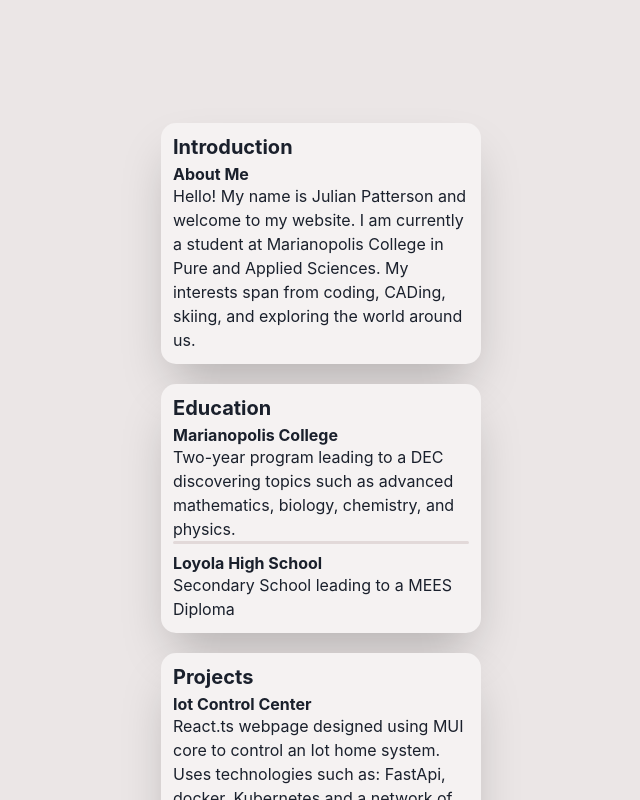
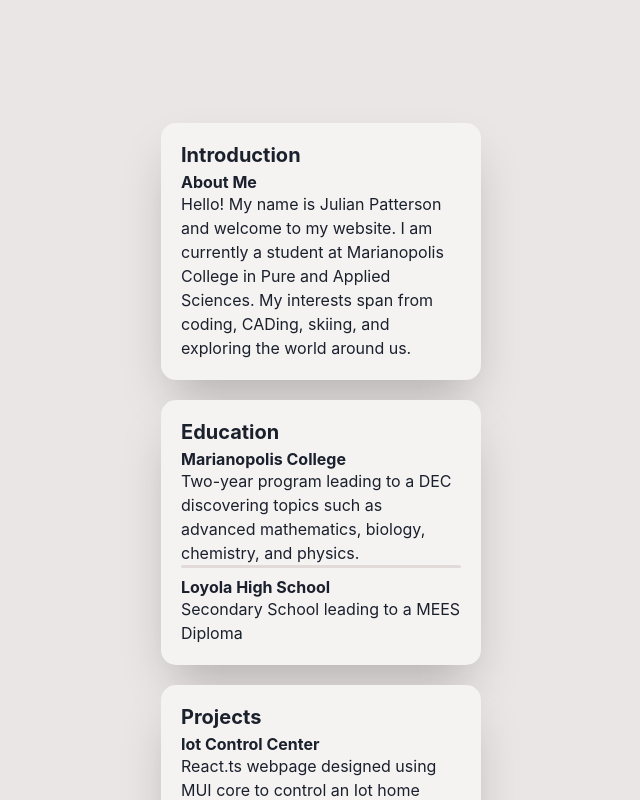
Before and after one commit to julian-patterson/julian-patterson.github.io, a React (Create React App) app: page / in a window 1280 px wide. Shown: the part 640-1440 px from the top of the page, without its empty margins (319-959 px from the left). Built offline with nearby package versions, Linux system fonts and the light colour scheme.

Commit message:
trying something else

```diff
--- a/src/Components/Body/Cards/Components/AnimatedCard.tsx
+++ b/src/Components/Body/Cards/Components/AnimatedCard.tsx
@@ -8,6 +8,7 @@
   body: any;
   animationOffset: any;
   footer?: any;
+  visibility: boolean;
 }
 
 const HiddenCard = styled(Card)`
@@ -23,30 +24,30 @@
 `;
 
 const AnimatedCard: FC<IAnimatedCard> = (props) => {
-  const observer = new IntersectionObserver((entries) => {
-    entries.forEach((entry) => {
-      console.log(entry);
-      if (entry.isIntersecting) {
-        entry.target.classList.add("show");
-      } else {
-        entry.target.classList.remove("show");
+  if (props.visibility == true) {
+    const TestCard = styled(Card)`
+      opacity: 1;
+      transform: translateY(0);
+    `;
   }
-    });
-  });
 
-  const hiddenElements = document.querySelectorAll(".hidden");
-  hiddenElements.forEach((el) => observer.observe(el));
+  if (props.visibility == false) {
+    const TestCard = styled(Card)`
+      opacity: 0;
+      filter: blur(5px);
+      transform: translateY(-100%);
+      transition: all 1s;
+    `;
+  }
 
   return (
-    <div className="section">
-      <Card size="sm">
+    <Card>
       <CardHeader>
         <Heading size="md">{props.title}</Heading>
       </CardHeader>
       <CardBody>{props.body}</CardBody>
       {props.footer}
     </Card>
-    </div>
   );
 };
 
```
Lines whose indentation alone changed are shown as unchanged.
